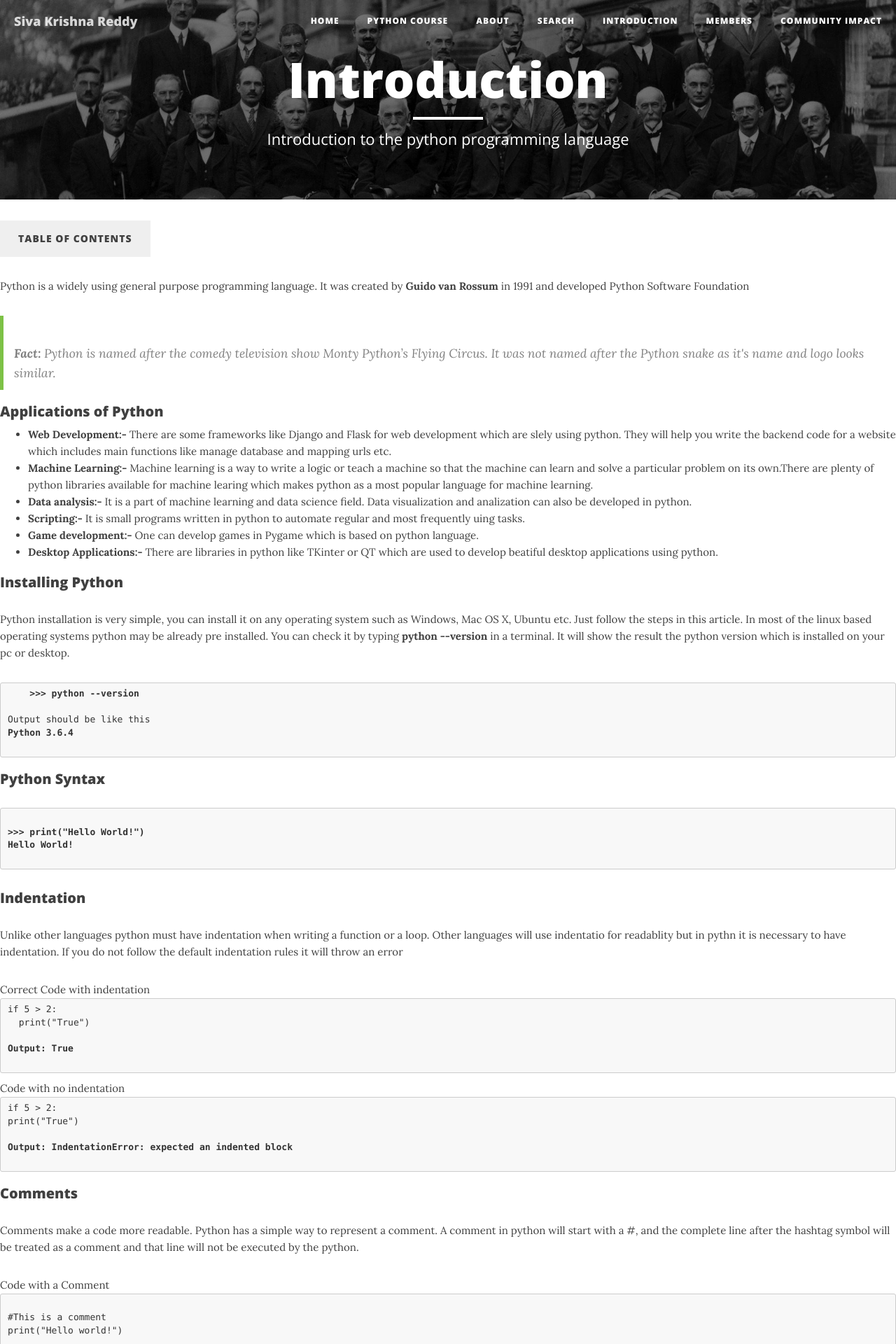
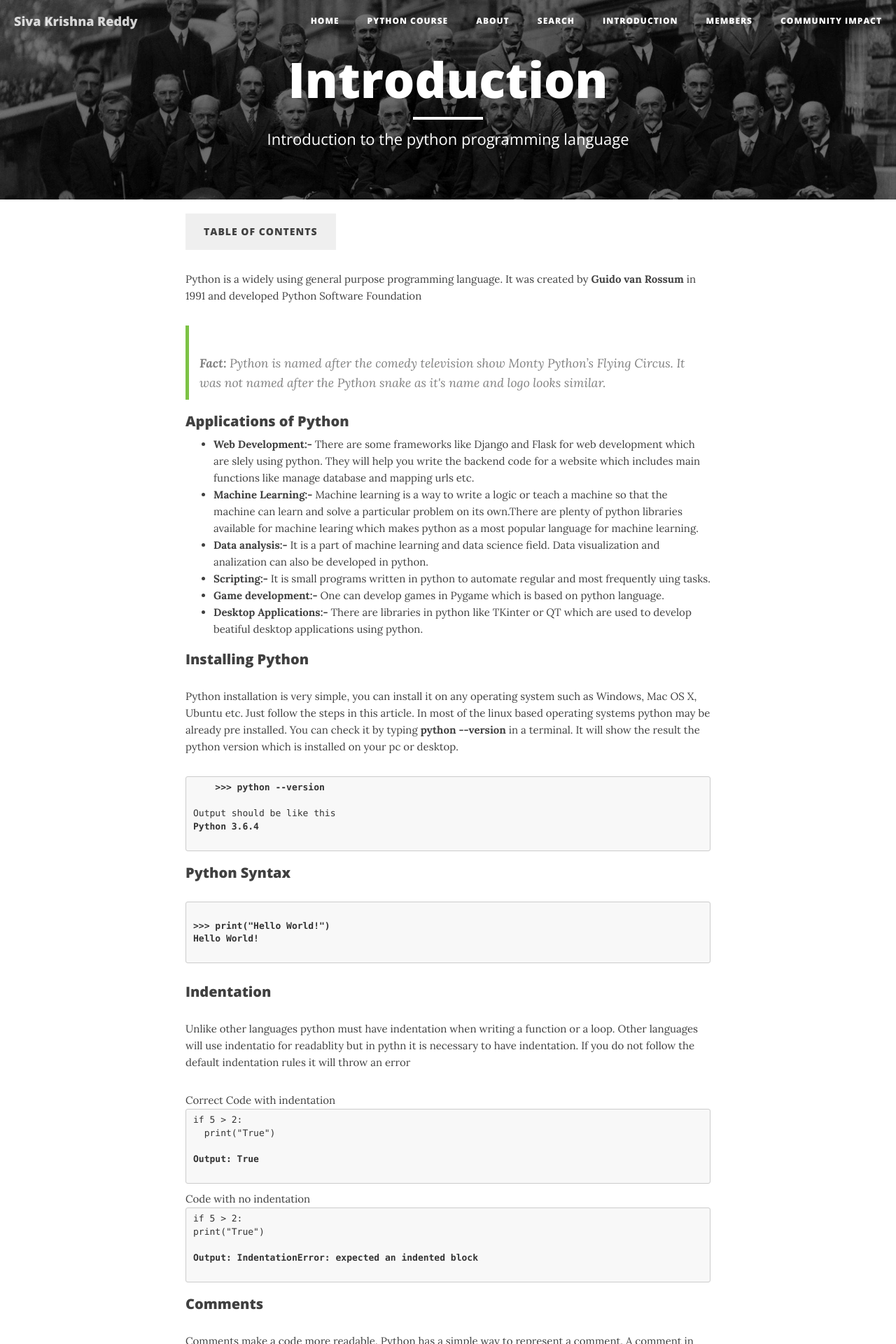
Before and after one commit to sivakrishna383/sivakrishna383.github.io, a Jekyll site: the page built from pages/introduction2.md, in a window 1280 px wide. Shown: the top 1920 px of the page at 70% size. Built offline with Jekyll 4.4.1, drawn with Linux system fonts in a browser that asks for light colours; nearby versions of some CDN libraries.

Commit message:
Update introduction2.md

```diff
--- a/pages/introduction2.md
+++ b/pages/introduction2.md
@@ -25,20 +25,10 @@ description: "Introduction to the python programming language"
     </div>
 </header>
 
-
-
-
-
-
-
-
-
-
-
-
-
-
-<button type="button" class="btn btn-outline-primary" data-toggle="collapse" data-target="#toc">Table Of Contents</button>
+<div class="container">
+	<div class="row">
+		<div class="col-lg-8 col-lg-offset-2 col-md-10 col-md-offset-1">
+			<button type="button" class="btn btn-outline-primary" data-toggle="collapse" data-target="#toc">Table Of Contents</button>
   <div id="toc" class="collapse" align="left" style="margin-left: 20%; line-height: 1.6; font-size: 20px;">
       <h1>Table of Contents</h1>
 	<ol class="list-group list-group-flush">
@@ -128,3 +118,6 @@ print("Hello, World!")<br />
     </code></pre></figure>
     <p>That's it for this lesson. I hope you get the basic introduction to the python language syntax. We will meet in the next lesson. Until then bye-bye!!!!!!!!!!!!!! <br/> Have a great day!</p>
   </div>
+		</div>
+	</div>
+</div>
```
